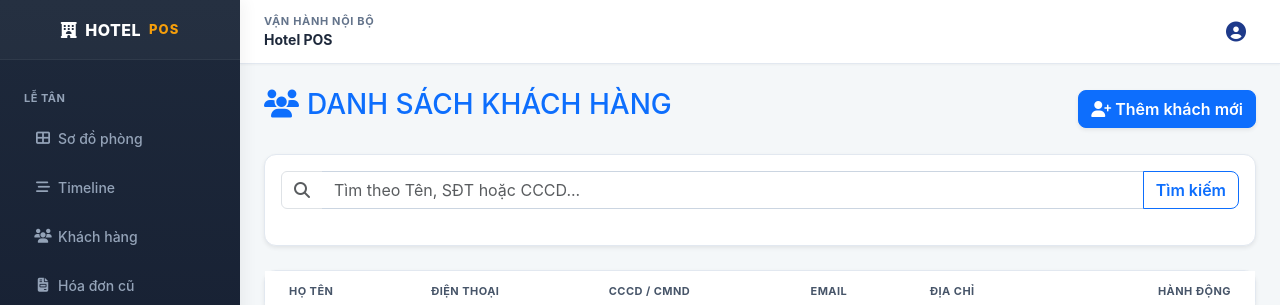
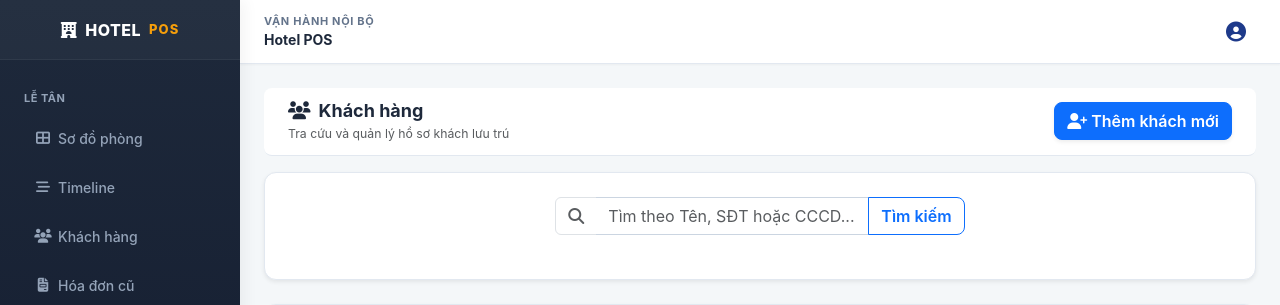
Before and after one commit to minhduong101000/hotel_management_system, a Python web app: template templates/customers/index.html in a window 1280 px wide. Shown: the top 305 px of the page. Run offline with Jinja, Linux system fonts and the light colour scheme; the template is opened without the code that fills it, so the values that code supplies are empty.

Commit message:
feat: polish front desk page headers

```diff
--- a/templates/billing/index.html
+++ b/templates/billing/index.html
@@ -4,6 +4,7 @@
 {% block page_title %}Lịch sử Hóa đơn{% endblock %}
 
 {% block content %}
+<div class="page-header mb-3 rounded-3"><div><h1 class="page-header__title"><i class="fas fa-file-invoice-dollar me-2"></i>Lịch sử hóa đơn</h1><small class="text-muted">Tra cứu, xem chi tiết và in chứng từ thanh toán</small></div></div>
 <div class="row mb-4">
     <div class="col-12 col-md-8">
         <div class="input-group shadow-sm">
--- a/templates/customers/index.html
+++ b/templates/customers/index.html
@@ -2,14 +2,14 @@
 
 {% block content %}
 <div class="container-fluid p-4">
-    <div class="d-flex justify-content-between align-items-center mb-4">
-        <h3 class="text-primary"><i class="fas fa-users me-2"></i>DANH SÁCH KHÁCH HÀNG</h3>
+    <div class="page-header mb-3 rounded-3">
+        <div><h1 class="page-header__title"><i class="fas fa-users me-2"></i>Khách hàng</h1><small class="text-muted">Tra cứu và quản lý hồ sơ khách lưu trú</small></div>
         <button class="btn btn-primary shadow-sm" onclick="openModal()">
             <i class="fas fa-user-plus"></i> Thêm khách mới
         </button>
     </div>
 
-    <div class="card shadow-sm mb-4">
+    <div class="card shadow-sm mb-4 filter-bar p-2">
         <div class="card-body py-3">
             <div class="input-group">
                 <span class="input-group-text bg-white"><i class="fas fa-search text-muted"></i></span>
```
Also changed, not shown: tests/test_frontdesk_ui_polish.py (added, +7 -0 lines).
